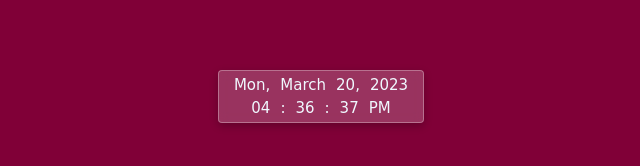
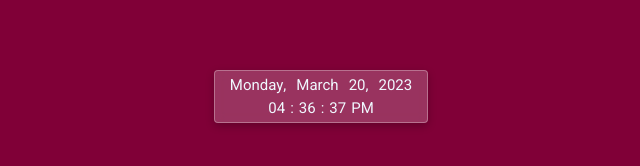
Before and after one commit to Programmer-Mehadi/digital-clock, a plain HTML site: page index.html in a window 1280 px wide. Shown: the part 304-470 px from the top of the page, without its empty margins (319-959 px from the left). Drawn offline with Linux system fonts and the light colour scheme.

Commit message:
error fixed and font change

```diff
--- a/script.js
+++ b/script.js
@@ -9,7 +9,7 @@ const format = document.getElementById("format");
 
 const updateDate = () => {
   const date = new Date();
-  const dayList = ["Sun", "Mon", "Tue", "Wed", "Thu", "Fri", "Sat"];
+  const dayList = ["Sunday", "Monday", "Tueday", "Wednesday", "Thursday", "Friday", "Saturday"];
   const monthList = [
     "January",
     "February",
@@ -32,7 +32,7 @@ const updateDate = () => {
   weekDay.innerText = dayList[date.getDay()];
   // set time
   hours.innerText =
-    date.getHours() > 12 ? `0${date.getHours() - 12}` : date.getHours();
+    date.getHours() > 12 ? (date.getHours() - 12) >= 10 ? date.getHours() - 12 : `0${date.getHours() - 12}`  : date.getHours();
   minutes.innerText =
     date.getMinutes() < 10 ? `0${date.getMinutes()}` : date.getMinutes();
   seconds.innerText =
--- a/styles.css
+++ b/styles.css
@@ -1,8 +1,10 @@
+@import url("https://fonts.googleapis.com/css2?family=Roboto:ital,wght@0,100;0,300;0,400;0,500;0,700;0,900;1,100;1,300;1,400;1,500;1,700;1,900&display=swap");
+
 * {
   margin: 0;
   padding: 0;
   box-sizing: border-box;
-  font-family: cursive;
+  font-family: "Roboto", sans-serif;
 }
 .digital-clock-main-container {
   display: flex;
@@ -44,5 +46,5 @@ body {
 }
 
 .digital-clock-main-container .digital-clock-body .bottom-section {
-  gap: 10px;
+  gap: 5px;
 }
```
